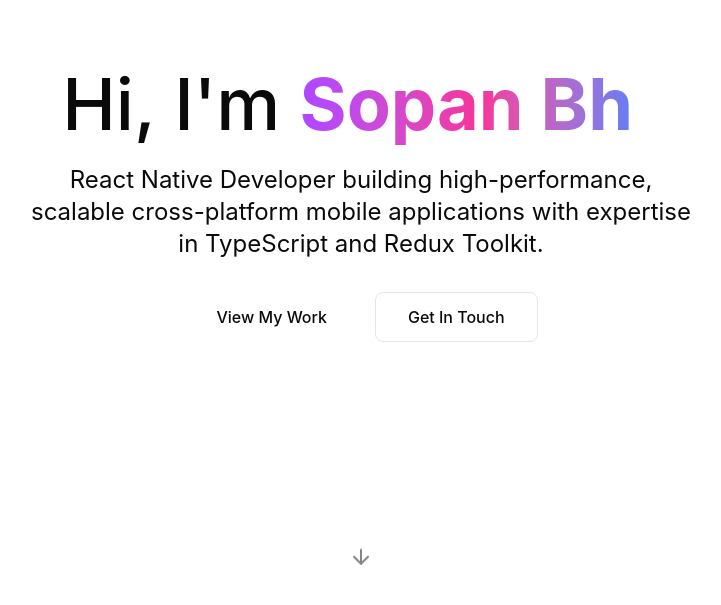
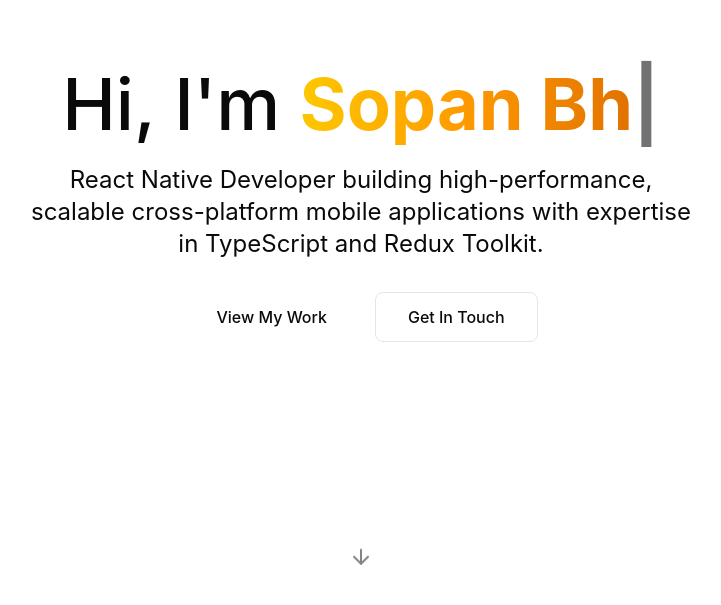
Before and after one commit to thesopan21/portfolio, a React (Vite) app: page / in a window 1280 px wide. Shown: the part 195-800 px from the top of the page, without its empty margins (279-1000 px from the left). Built offline with nearby package versions, Linux system fonts and the light colour scheme.

Commit message:
text linear gradient updated

```diff
--- a/src/app/components/Hero.tsx
+++ b/src/app/components/Hero.tsx
@@ -45,9 +45,13 @@
       <div className="max-w-4xl mx-auto text-center">
         <h1 className="text-5xl md:text-7xl mb-6">
           Hi, I'm{' '}
-          <span className="bg-gradient-to-r from-purple-500 via-pink-500 to-blue-500 bg-clip-text text-transparent font-bold">
-            {displayText}
-            <span className="animate-pulse">|</span>
+          <span className="font-bold">
+            <span className="bg-gradient-to-l from-amber-600 via-amber-500 to-yellow-400 bg-clip-text text-transparent">
+              {displayText}
+            </span>
+            {displayText.length > 0 && (
+              <span className="text-black animate-pulse">|</span>
+            )}
           </span>
         </h1>
         <p className="text-xl md:text-2xl text-muted-foreground mb-8 max-w-2xl mx-auto">
```
